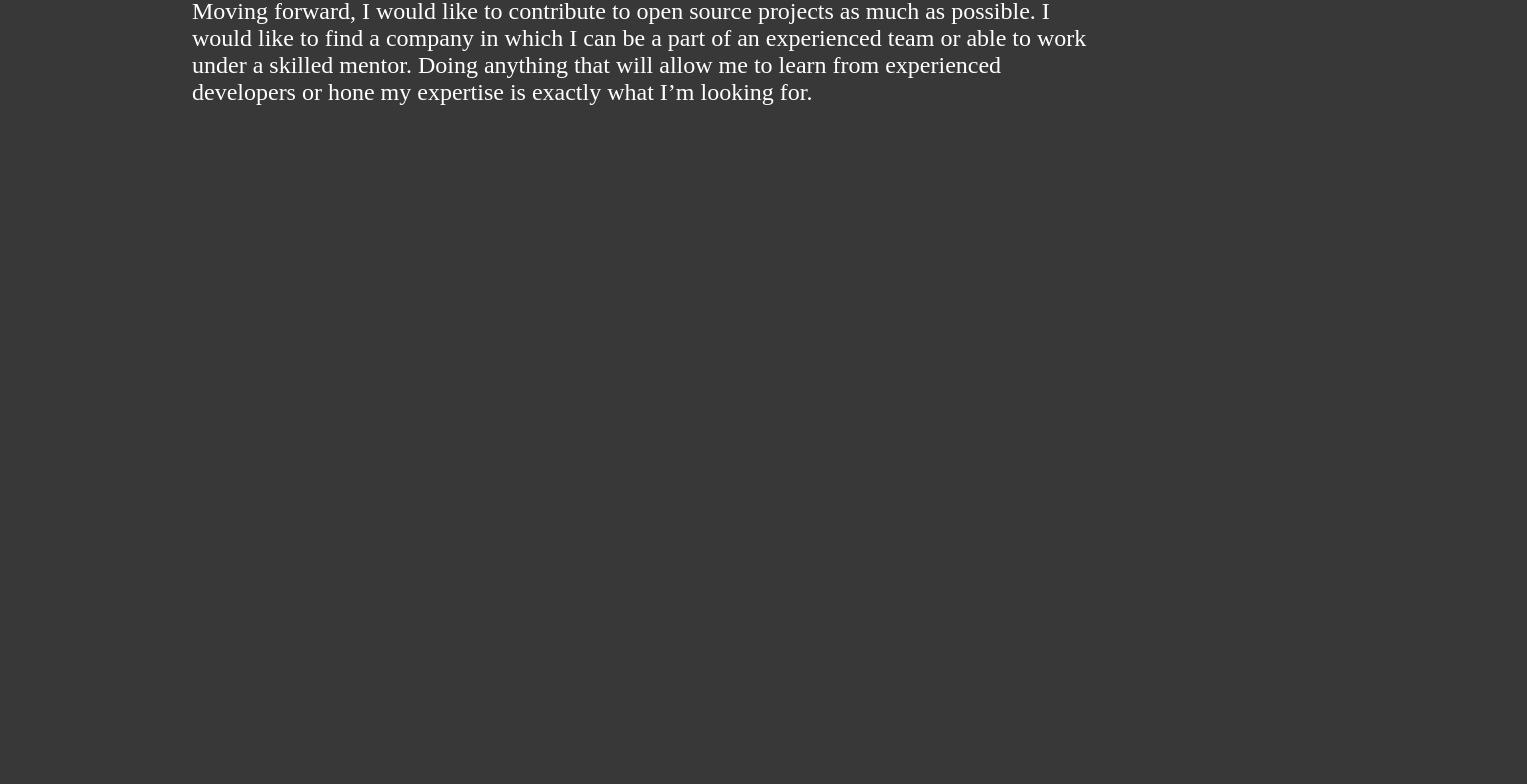
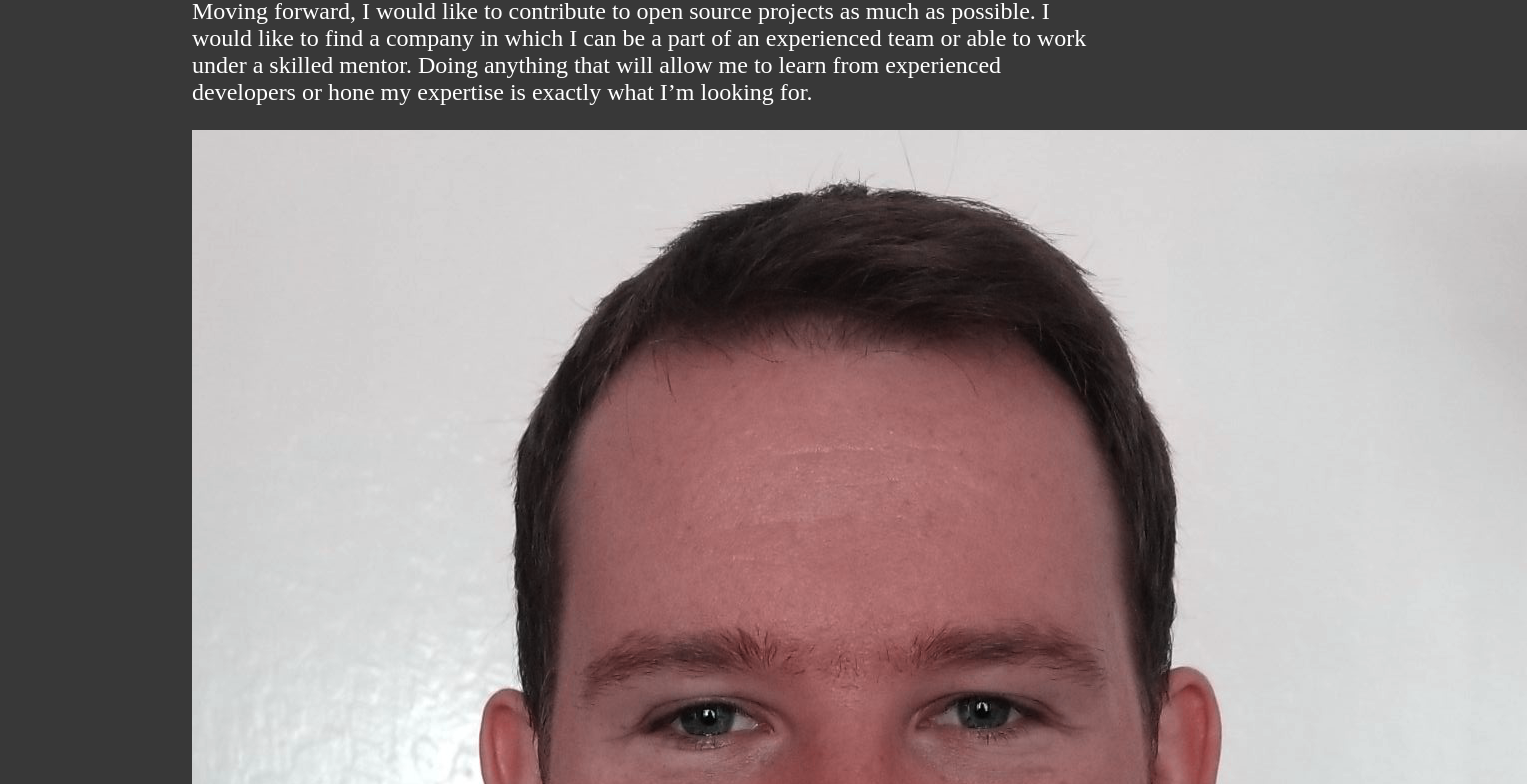
Before and after one commit to devbacon/Portfolio, a React (Create React App) app: page /about in a window 1280 px wide. Shown: the part 820-1604 px from the top of the page, 1527 px wide, since content can reach past the window. Before the commit the page ends 950 px from the top, so only its background shows below. Built offline with nearby package versions, Linux system fonts and the light colour scheme.

Commit message:
About.js - added image to bottom of about text

```diff
--- a/src/About/About.js
+++ b/src/About/About.js
@@ -1,6 +1,8 @@
 import React, { Component } from 'react';
 import Header from '../Header/Header.js';
 import './About.css';
+
+import AboutImage from '../media/images/about-image.png';
 
 class About extends Component {
   constructor(props) {
@@ -38,6 +40,9 @@ class About extends Component {
           <p>
             Moving forward, I would like to contribute to open source projects as much as possible. I would like to find a company in which I can be a part of an experienced team or able to work under a skilled mentor. Doing anything that will allow me to learn from experienced developers or hone my expertise is exactly what I’m looking for.
           </p>
+          <div className="about-image">
+            <img  src={AboutImage}/>
+          </div>
         </div>
         <div className="page-overlay" ref={this.overlay}></div>
       </div>
```
